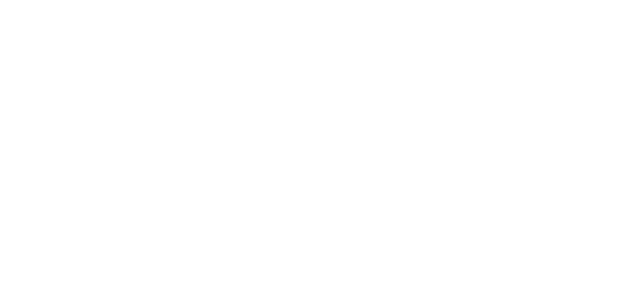
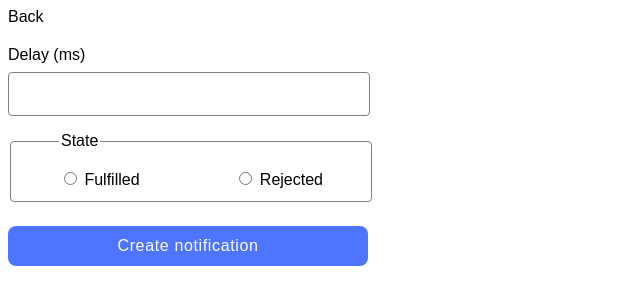
Before and after one commit to e-macro/goit-js-hw-10, a website built with Vite: page src/2-snackbar.html in a window 1280 px wide. Shown: the whole page, without its empty margins (0-640 px from the left). Built offline with nearby package versions, Linux system fonts and the light colour scheme; a small style sheet from the web is missing.

Commit message:
completed task 2

```diff
--- a/src/2-snackbar.html
+++ b/src/2-snackbar.html
@@ -3,11 +3,33 @@
   <head>
     <meta charset="UTF-8" />
     <meta name="viewport" content="width=device-width, initial-scale=1.0">
-    <link rel="stylesheet" href="./css/styles.css">
+    <link rel="stylesheet" href="./css/2-snackbar.css">
     <link rel="stylesheet" href="https://thedigital.gov.ua/fonts">
     <title>Snackbar</title>
   </head>
   <body>
-    <script src="./js/2-snackbar.js"></script>
+    <a href="./index.html" class="back">Back</a>
+
+    <form class="form">
+      <label class="delay-label">
+        Delay (ms)
+        <input type="number" name="delay" class="delay" required />
+      </label>
+      <fieldset class="promise-state">
+        <legend>State</legend>
+          <label>
+            <input type="radio" name="state" value="fulfilled" required />
+            Fulfilled
+          </label>
+          <label>
+            <input type="radio" name="state" value="rejected" required />
+            Rejected
+          </label>
+      </fieldset>
+
+      <button type="submit" class="notif-btn">Create notification</button>
+    </form>
+
+    <script type="module" src="./js/2-snackbar.js"></script>
   </body>
 </html>
--- a/src/css/1-timer.css
+++ b/src/css/1-timer.css
@@ -1,4 +1,5 @@
 @import url('./styles.css');
+
 
 .timer {
     display: flex;
@@ -35,6 +36,7 @@ font-size: 16px;
 line-height: 150%;
 letter-spacing: 0.04em;
 margin-bottom: 32px;
+margin-top: 20px;
 }
 
 input:hover {
--- /dev/null
+++ b/src/css/2-snackbar.css
@@ -0,0 +1,59 @@
+@import url('./styles.css');
+
+body {
+  font-family: 'e-Ukraine', sans-serif;
+}
+
+.form {
+    display: flex;
+    flex-direction: column;
+    margin-top: 20px;
+}
+
+.delay-label {
+    display: flex;
+    flex-direction: column;
+    margin-bottom: 16px;
+    width: 360px;
+    gap: 8px;
+}
+
+.delay-label input {
+    border: 1px solid #808080;
+    border-radius: 4px;
+    width: 328px;
+    height: 26px;
+    padding: 8px 16px;
+
+}
+
+.promise-state {
+    display: flex;
+    justify-content: space-between;
+    align-items: flex-end;
+    border-radius: 4px;
+    border: 1px solid #808080;
+    max-width: 264px;
+    max-height: 32px;
+    padding: 12px 48px;
+    padding-top: 24px;
+    margin-bottom: 24px;
+}
+
+.notif-btn {
+    border: transparent;
+    border-radius: 8px;
+    padding: 8px 16px;
+    width: 360px;
+    height: 40px;
+    background: #4e75ff;
+    font-family: 'e-Ukraine', sans-serif;
+    font-weight: 500;
+    font-size: 16px;
+
+    /* line-height: 24px; */
+    line-height: 150%;
+    letter-spacing: 0.04em;
+    color: #fff;
+
+}
--- a/src/css/styles.css
+++ b/src/css/styles.css
@@ -42,3 +42,18 @@ img {
   max-width: 100%;
   height: auto;
 }
+
+
+.iziToast-message {
+  font-family: 'e-Ukraine', sans-serif;
+}
+
+.back {
+  margin-bottom: 32px;
+}
+
+.list {
+  display: flex;
+  flex-direction: column;
+  gap: 8px;
+}
--- a/src/js/2-snackbar.js
+++ b/src/js/2-snackbar.js
@@ -0,0 +1,45 @@
+// Описаний у документації
+import iziToast from "izitoast";
+// Додатковий імпорт стилів
+import "izitoast/dist/css/iziToast.min.css";
+
+const delayInput = document.querySelector('.delay');
+const promiseInput = document.querySelector('.promise-state');
+const createBtn = document.querySelector('.notif-btn');
+
+let isSuccess;
+let delay;
+
+delayInput.addEventListener('input', (evt) => {
+    delay = evt.currentTarget.value;
+})
+
+promiseInput.addEventListener('change', (event) => {
+    if (event.target.value === 'fulfilled') {
+        isSuccess = true;
+    } else if(event.target.value === 'rejected') {isSuccess = false;}
+})
+
+createBtn.addEventListener('click', (evt) => {
+    evt.preventDefault();
+    const promise = new Promise((resolve, reject) => {
+        setTimeout(() => {
+            if(isSuccess) {
+                resolve();
+            } else {
+                reject();
+            }
+        }, delay)
+    })
+    promise
+        .then(() => iziToast.success({
+                    message: `✅ Fulfilled promise in ${delay}ms`,
+                    closeOnClick: true,
+                    position: "topRight",
+                }))
+        .catch(() => iziToast.error({
+                    message: `❌ Rejected promise in ${delay}ms`,
+                    closeOnClick: true,
+                    position: "topRight",
+                }));
+})
```
Also changed, not shown: src/1-timer.html (+4 -0 lines).
